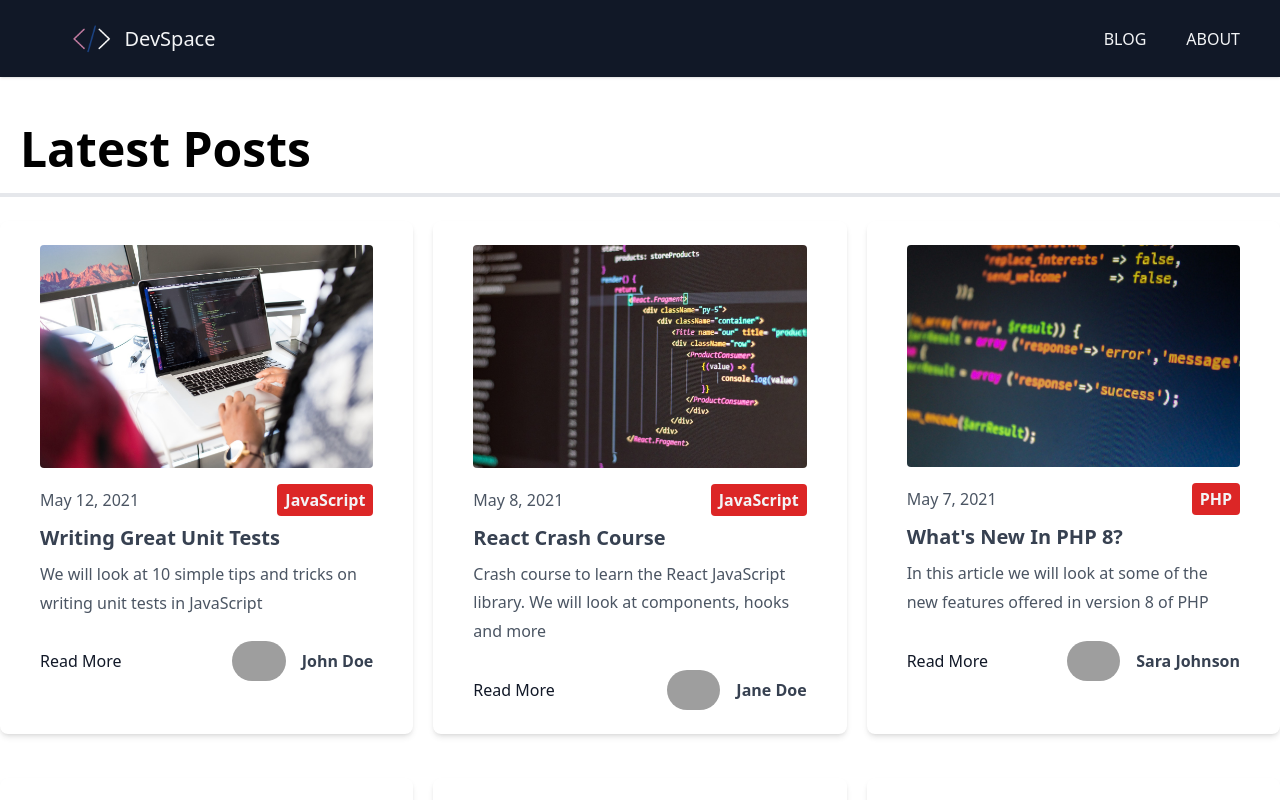
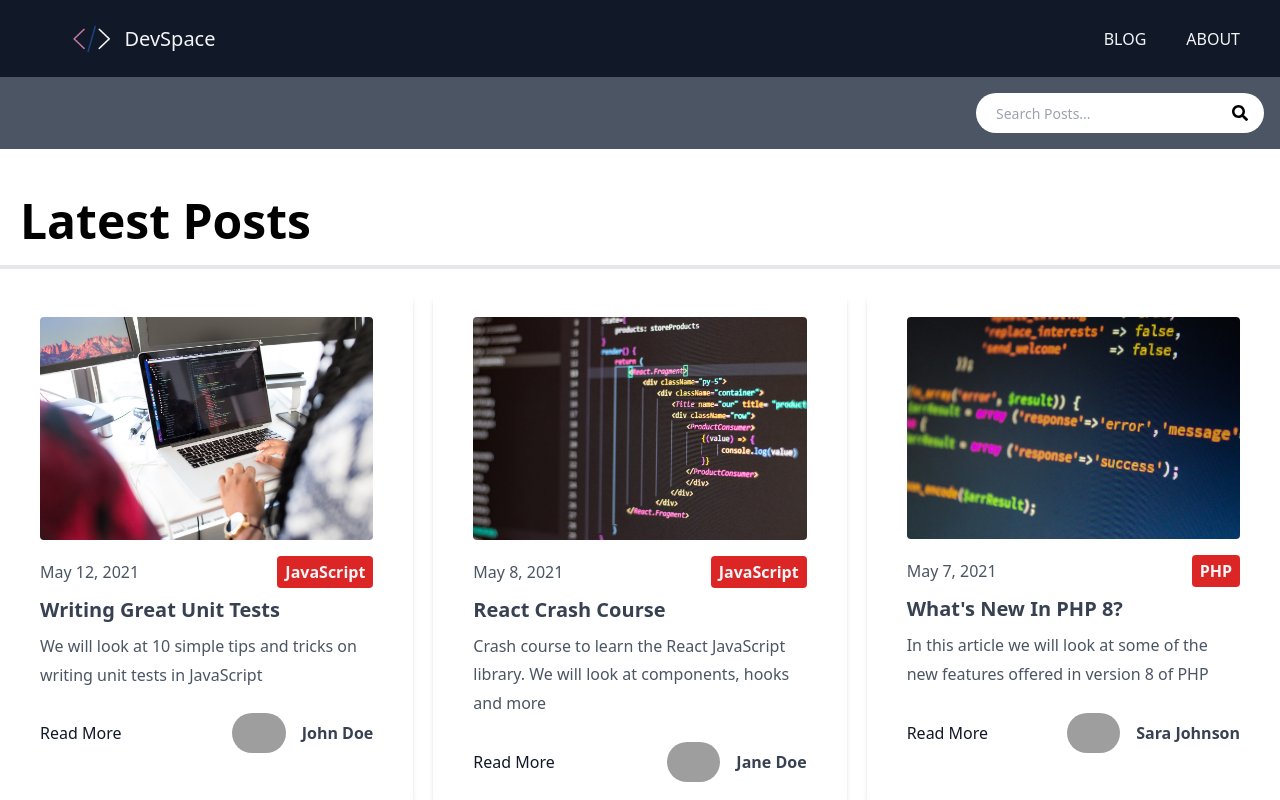
Before and after one commit to MahdiQorbani/devspace-blog, a Next.js app: page / in a window 1280 px wide. Shown: the top 800 px of the page. Built offline with nearby package versions, Linux system fonts and the light colour scheme; grey boxes are pictures that could not be loaded.

Commit message:
Search component and functionality implemented

```diff
--- a/components/Layout.js
+++ b/components/Layout.js
@@ -1,6 +1,7 @@
+import React from "react";
 import Head from "next/head";
 import Header from "./Header";
-import React from "react";
+import Search from "./Search";
 
 export default function Layout({ title, keywords, description, children }) {
   return (
@@ -12,6 +13,7 @@
         <link rel="icon" href="/favicon.ico" />
       </Head>
       <Header />
+      <Search />
       <main className="container mx-auto my-7">{children}</main>
     </div>
   );
--- a/components/Post.js
+++ b/components/Post.js
@@ -3,9 +3,10 @@
 import Image from "next/image";
 import CategoryLabel from "./CategoryLabel";
 
-export default function Post({ post }) {
+export default function Post({ post, compact = false }) {
   return (
     <div className="w-full px-10 py-6 bg-white rounded-lg shadow-md mt-6">
+      {!compact && (
         <Image
           src={post.frontmatter.cover_image}
           alt=""
@@ -13,6 +14,7 @@
           width={600}
           className="mb-4 rounded"
         />
+      )}
       <div className="flex justify-between items-center">
         <span className="font-light text-gray-600">
           {post.frontmatter.date}
@@ -30,6 +32,7 @@
         <p className="mt-2 text-gray-600">{post.frontmatter.excerpt}</p>
       </div>
 
+      {!compact && (
         <div className="flex justify-between items-center mt-6">
           <Link
             href={`/blog/${post.slug}`}
@@ -43,9 +46,12 @@
               alt=""
               className="mx-4 h-10 object-hover rounded-full hidden md:block"
             />
-          <h3 className="text-gray-700 font-bold">{post.frontmatter.author}</h3>
+            <h3 className="text-gray-700 font-bold">
+              {post.frontmatter.author}
+            </h3>
           </div>
         </div>
+      )}
     </div>
   );
 }
--- /dev/null
+++ b/components/Search.js
@@ -0,0 +1,46 @@
+import React, { useEffect, useState } from "react";
+import { FaSearch } from "react-icons/fa";
+import SearchResults from "./SearchResults";
+
+export default function Search() {
+  const [searchTerm, setSearchTerm] = useState("");
+  const [searchResult, setSearchResult] = useState([]);
+
+  useEffect(() => {
+    const getResults = async () => {
+      if (searchTerm === "") {
+        setSearchResult([]);
+      } else {
+        const res = await fetch(`/api/search?q=${searchTerm}`);
+        const { results } = await res.json();
+        setSearchResult(results);
+      }
+    };
+
+    getResults();
+  }, [searchTerm]);
+
+  return (
+    <div className="relative bg-gray-600 p-4">
+      <div className="container mx-auto flex items-center justify-center md:justify-end">
+        <div className="relative text-gray-600 w-72">
+          <form>
+            <input
+              type="search"
+              name="search"
+              id="search"
+              className="bg-white h-10 px-5 pr-10 rounded-full text-sm focus:outline-none w-72"
+              value={searchTerm}
+              onChange={(e) => setSearchTerm(e.target.value)}
+              placeholder="Search Posts..."
+            />
+
+            <FaSearch className="absolute top-0 right-0 text-black mt-3 mr-4" />
+          </form>
+        </div>
+      </div>
+
+      <SearchResults results={searchResult} />
+    </div>
+  );
+}
--- /dev/null
+++ b/components/SearchResults.js
@@ -0,0 +1,16 @@
+import React from "react";
+import Post from "./Post";
+
+export default function SearchResults({ results }) {
+  if (results.length === 0) return <></>;
+  return (
+    <div className="absolute top-20 right-0 md:right-10 z-10 border-4 border-gray-500 bg-white text-black w-full md:w-1/2 rounded-2xl">
+      <div className="p-10">
+        <h2 className="text-3xl mb-3">{results.length} Results</h2>
+        {results.map((result, index) => (
+          <Post key={index} post={result} compact={true} />
+        ))}
+      </div>
+    </div>
+  );
+}
--- a/package.json
+++ b/package.json
@@ -13,7 +13,8 @@
     "marked": "^11.1.1",
     "next": "14.1.0",
     "react": "^18",
-    "react-dom": "^18"
+    "react-dom": "^18",
+    "react-icons": "^5.0.1"
   },
   "devDependencies": {
     "autoprefixer": "^10.0.1",
--- a/pages/api/hello.js
+++ /dev/null
@@ -1,5 +0,0 @@
-// Next.js API route support: https://nextjs.org/docs/api-routes/introduction
-
-export default function handler(req, res) {
-  res.status(200).json({ name: "John Doe" });
-}
--- /dev/null
+++ b/pages/api/search.js
@@ -0,0 +1,38 @@
+// Next.js API route support: https://nextjs.org/docs/api-routes/introduction
+import fs from "fs";
+import path from "path";
+import matter from "gray-matter";
+
+export default function handler(req, res) {
+  let posts;
+
+  if (process.env.NODE_ENV === "production") {
+    //todo - fetch from cache
+  } else {
+    const files = fs.readdirSync(path.join("posts"));
+
+    posts = files.map((filename) => {
+      const slug = filename.replace(".md", "");
+
+      const markdownWithMeta = fs.readFileSync(
+        path.join("posts", filename),
+        "utf-8"
+      );
+
+      const { data: frontmatter } = matter(markdownWithMeta);
+
+      return { frontmatter, slug };
+    });
+  }
+
+  const results = posts.filter(
+    ({ frontmatter: { title, excerpt, category } }) =>
+      title.toLowerCase().indexOf(req.query.q) !== -1 ||
+      excerpt.toLowerCase().indexOf(req.query.q) !== -1 ||
+      category.toLowerCase().indexOf(req.query.q) !== -1
+  );
+
+  console.log(results);
+
+  res.status(200).json({ results });
+}
```
Also changed, not shown: 1 other file (tests, documents, lock files or other folders). Lines whose indentation alone changed are shown as unchanged.
